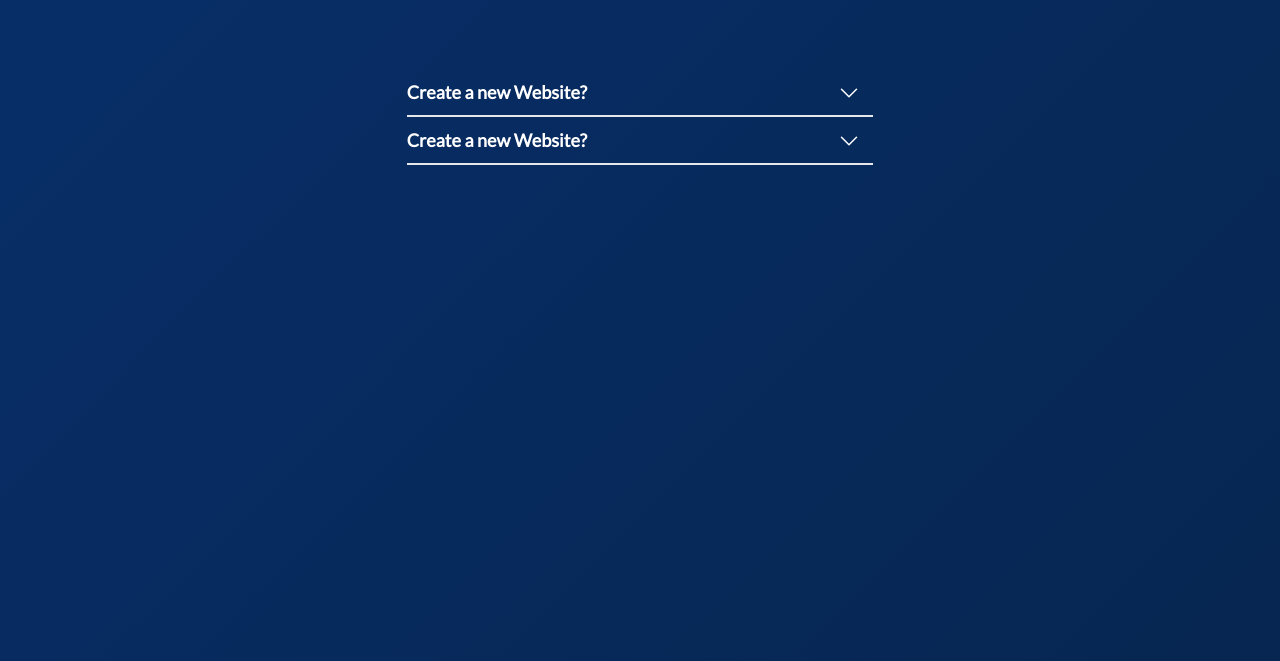
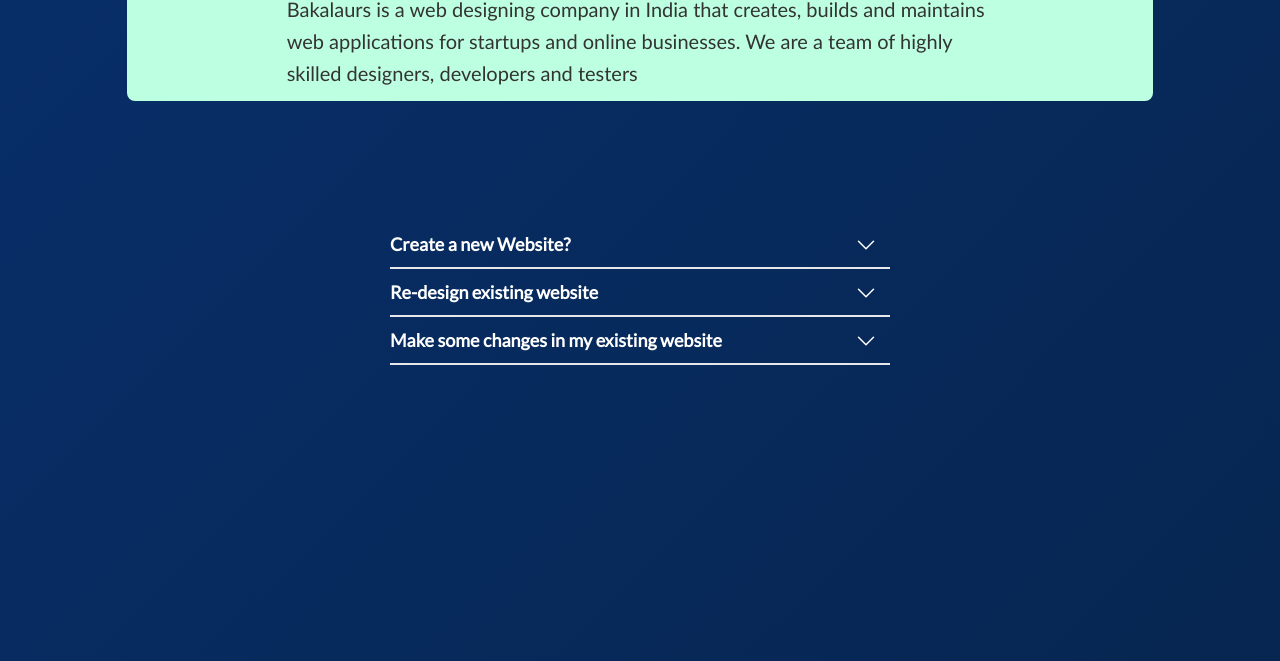
Before and after one commit to B-RADHARUKMAN/bakalaurs, a plain HTML site: page BAKALAURS/accordion.html in a window 1280 px wide. Shown: the part 139-800 px from the top of the page. Drawn offline with nearby package versions, Linux system fonts and the light colour scheme.

Commit message:
wasadsawds

```diff
--- a/BAKALAURS/accordion.css
+++ b/BAKALAURS/accordion.css
@@ -37,6 +37,9 @@
     color: #333;
 
   }
+  textarea{
+    resize: none;
+  }
 
   .alert h2 {
 
--- a/BAKALAURS/accordion.html
+++ b/BAKALAURS/accordion.html
@@ -11,14 +11,14 @@
     <title>Document</title>
 </head>
 <body>
-    <div class="">
-    <div class="alert xl:w-11/12 w-10/12 flex h-32 flex-col relative items-center  justify-center rounded-lg">
+    <div class="flex items-center justify-center xl:p-20 p-10">
+    <div class="alert md:w-11/12 w-11/12 flex md:h-32 flex-col md:p-20 p-2 relative items-center  justify-center rounded-lg">
         <h2 class="text-4xl ">BAKALARUS</h2>
-        <p class="text-xl px-20">Bakalaurs is a web designing company in India that creates, builds and maintains web applications for startups and online businesses. We are a team of highly skilled designers, developers and testers</p>
+        <p class="md:text-xl text-md md:px-20 p-4">Bakalaurs is a web designing company in India that creates, builds and maintains web applications for startups and online businesses. We are a team of highly skilled designers, developers and testers</p>
     </div>
     </div>
-    <div class="p-20 gap-10">
-    <div class="flex items-center  justify-center  w-full  text-gray-700">
+    <div class="md:p-10 p-10 ">
+    <div class="flex flex-col items-center  justify-center  w-full  text-gray-700">
         <div class="relative w-full xl:w-5/12 overflow-hidden">
             <input type="checkbox" class="peer absolute top-0 inset-x-0 w-full h-12 opacity-0 z-10 cursor-pointer">
             <div class="
@@ -37,7 +37,7 @@
               </svg>
         </div>
         <!-- Content -->
-        <div class=" overflow-hidden w-full transition-all duration-500 max-h-0 peer-checked:max-h-96">
+        <div class="overflow-hidden w-full transition-all duration-500 max-h-0 peer-checked:max-h-96">
             <div class="p-4 xl:text-2xl text-lg p-2 text-gray-400">
                 <ul>
                     <li class="p-2">
@@ -78,7 +78,58 @@
             border-b-2
             ">
             <h1 class="text-lg font-semibold text-white">
-                Create a new Website?
+                Re-design existing website
+            </h1>
+        </div>
+        <!-- Dropdown -->
+        <div class="absolute top-3 right-3 text-white transition-transform duration-500 rotate-0 peer-checked:rotate-180">
+            <svg xmlns="http://www.w3.org/2000/svg" fill="none" viewBox="0 0 24 24" stroke-width="1.5" stroke="currentColor" class="w-6 h-6">
+                <path stroke-linecap="round" stroke-linejoin="round" d="M19.5 8.25l-7.5 7.5-7.5-7.5" />
+              </svg>
+        </div>
+        <!-- Content -->
+        <div class=" overflow-hidden w-full transition-all duration-500 max-h-0 peer-checked:max-h-96">
+            <div class="p-4 xl:text-2xl text-lg p-2 text-gray-400">
+                <ul>
+                    <li class="p-2">
+                        <input type="checkbox" name="blogs" class="w-4 h-4 text-blue-600 bg-gray-100 rounded border-gray-300 focus:ring-blue-500 dark:focus:ring-blue-600 dark:ring-offset-gray-700 focus:ring-2 dark:bg-gray-600 dark:border-gray-500">
+                        <label>Blogs</label>
+                    </li>
+                    <li class="p-2">
+                        <input type="checkbox" name="ecommerce" class="w-4 h-4 text-blue-600 bg-gray-100 rounded border-gray-300 focus:ring-blue-500 dark:focus:ring-blue-600 dark:ring-offset-gray-700 focus:ring-2 dark:bg-gray-600 dark:border-gray-500">
+                        <label>eCommerce - sell products/services</label>
+                    </li>
+                    <li class="p-2">
+                        <input type="checkbox" name="live chat" class="w-4 h-4 text-blue-600 bg-gray-100 rounded border-gray-300 focus:ring-blue-500 dark:focus:ring-blue-600 dark:ring-offset-gray-700 focus:ring-2 dark:bg-gray-600 dark:border-gray-500">
+                        <label>Live chat</label>
+                    </li>
+                    <li class="p-2">
+                        <input type="checkbox" name="media" class="w-4 h-4 text-blue-600 bg-gray-100 rounded border-gray-300 focus:ring-blue-500 dark:focus:ring-blue-600 dark:ring-offset-gray-700 focus:ring-2 dark:bg-gray-600 dark:border-gray-500">
+                        <label>Media and documentation hosting</label>
+                    </li>
+                    <li class="p-2">
+                        <input type="checkbox" name="social" class="w-4 h-4 text-blue-600 bg-gray-100 rounded border-gray-300 focus:ring-blue-500 dark:focus:ring-blue-600 dark:ring-offset-gray-700 focus:ring-2 dark:bg-gray-600 dark:border-gray-500">
+                        <label>Social media integration</label>
+                    </li>
+                    <li class="p-2">
+                        <input type="checkbox" name="user" class="w-4 h-4 text-blue-600 bg-gray-100 rounded border-gray-300 focus:ring-blue-500 dark:focus:ring-blue-600 dark:ring-offset-gray-700 focus:ring-2 dark:bg-gray-600 dark:border-gray-500">
+                        <label>User self-management e.g.user accounts</label>
+                    </li>
+                </ul>
+            </div>
+        </div>
+        </div>
+    </div>
+    <div class="flex items-center justify-center  w-full  text-gray-700">
+        <div class="relative w-full xl:w-5/12 overflow-hidden">
+            <input type="checkbox" class="peer absolute top-0 inset-x-0 w-full h-12 opacity-0 z-10 cursor-pointer">
+            <div class="
+             h-12 w-full
+            flex items-center
+            border-b-2
+            ">
+            <h1 class="text-lg font-semibold text-white">
+                Make some changes in my existing website
             </h1>
         </div>
         <!-- Dropdown -->
```
